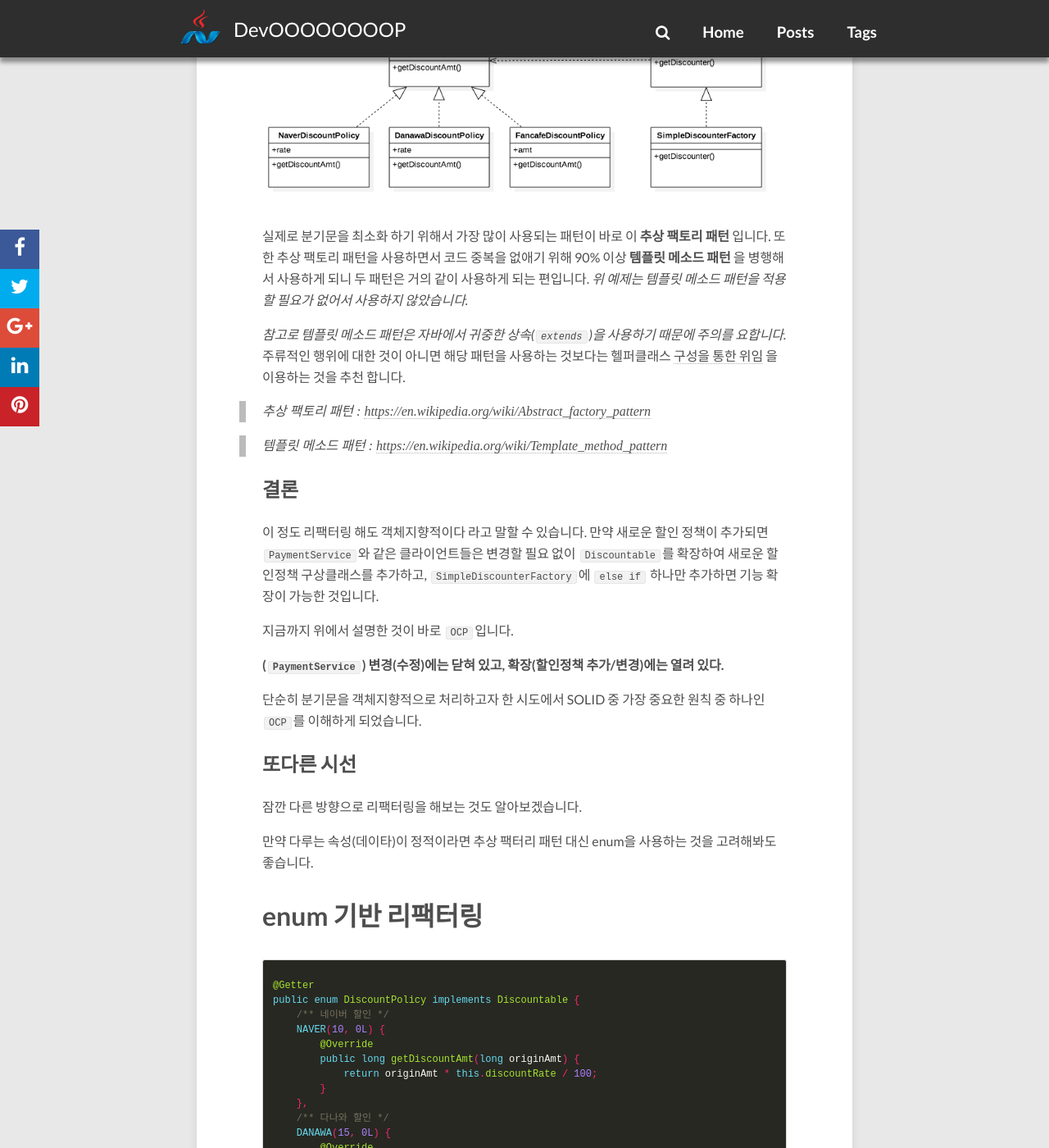
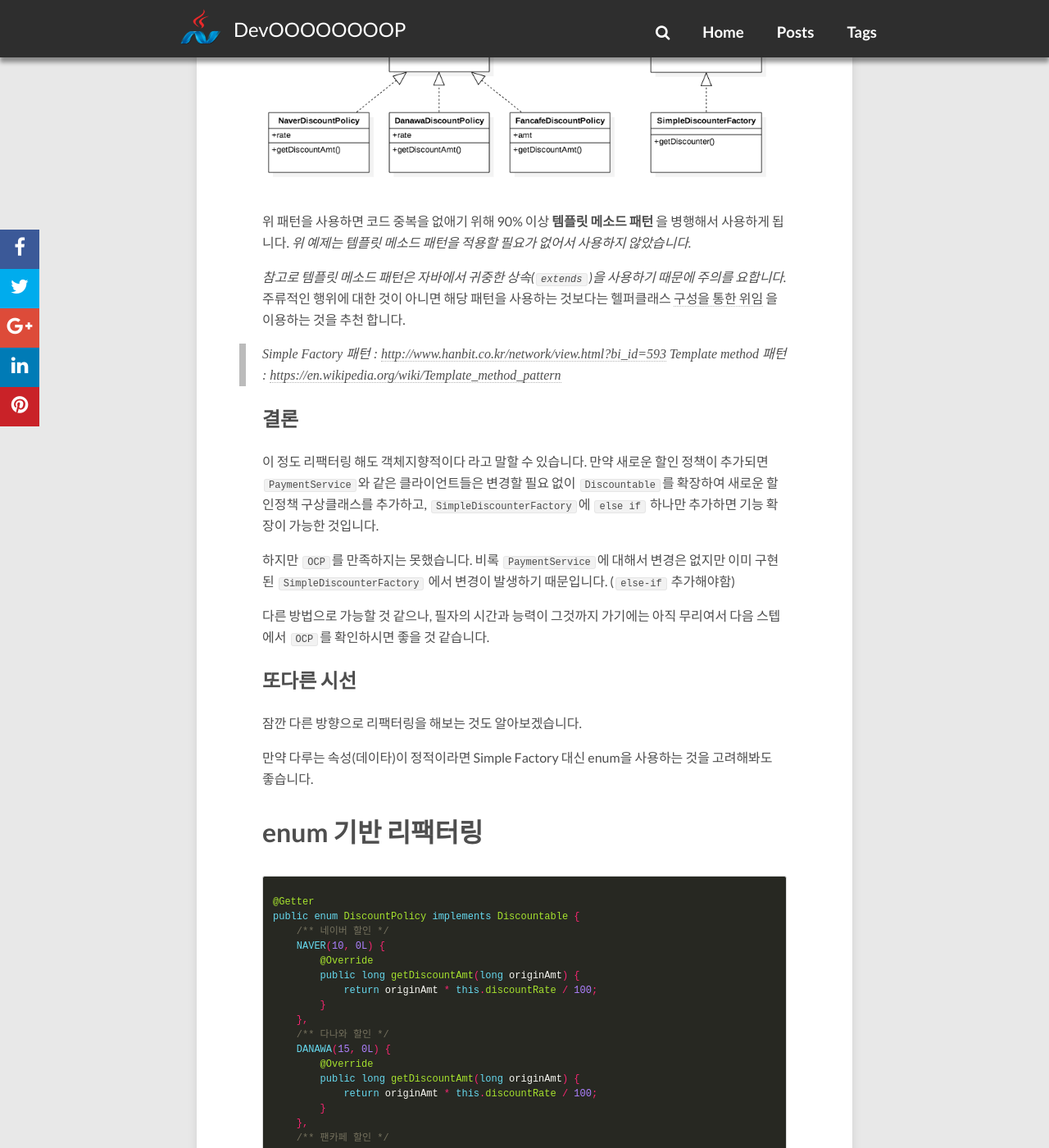
Before and after one commit to redutan/redutan.github.io, a Jekyll site: the page built from _posts/2016/2016-03-31-anti-oop-if.markdown, in a window 1280 px wide and 1400 px high, scrolled down 6819 px. Shown: the whole window at 82% size. Built offline with Jekyll 4.4.1, drawn with Linux system fonts in a browser that asks for light colours; nearby versions of some CDN libraries; comment, search, counter and statistics services are not loaded; some of the changed text lies outside the part shown.

Commit message:
포스팅 오류 수정

```diff
--- a/_posts/2016/2016-03-31-anti-oop-if.markdown
+++ b/_posts/2016/2016-03-31-anti-oop-if.markdown
@@ -233,7 +233,6 @@ public class PaymentService {
         ...
     }
 
-    // 팩토리 메서드
     private Discountable getDiscounter(String discountCode) {
         if ("NAVER".equals(discountCode)) {   // 네이버검색 할인
             return new NaverDiscountPolicy();
@@ -256,9 +255,9 @@ public class PaymentService {
 이번에도 이전과 마찬가지로 인터페이스 추출을 시도할 건데 여기에서 분리할 것은 바로 **할인 정책 생성**
 입니다.
 
-생성 패턴 중 가장 대중적인 **추상 팩토리 패턴** 을 사용하겠습니다.
+가장 간단한 Factory를 사용하겠습니다.
 
-# Step 2-2. 추상 팩토리 패턴
+# Step 2-2. Simple Factory
 
 {% highlight java %}
 /** 할인 생성 팩토리 */
@@ -302,7 +301,7 @@ public class SimpleDiscounterFactory {
 
 이제야 깔끔하게 역할이 분리되었으며, 추상화를 바탕으로 유연함의 기틀이 마련되었습니다.
 
-## 추상 팩토리 정리
+## 리팩토링 후 정리
 
 ### 역할(책임)
 
@@ -310,7 +309,7 @@ public class SimpleDiscounterFactory {
 - 할인 : `Discountable`
 - 할인생성 : `DiscounterFactory`
 
-### 유연성확보
+### 유연성확보(기존과 동일)
 
 **`DIP`를 통해서 강결합의 구상클래스가 아니라 유연한 인터페이스를 바탕으로 객체 의존성 확보**
 
@@ -318,10 +317,8 @@ public class SimpleDiscounterFactory {
 
 ![Factory](/attach/2016/POEAA/ClassDiagram-AntiOOP-Factory.png)
 
-실제로 분기문을 최소화 하기 위해서 가장 많이 사용되는 패턴이 바로 이 **추상 팩토리 패턴** 입니다.
-또한 추상 팩토리 패턴을 사용하면서 코드 중복을 없애기 위해 90% 이상 **템플릿 메소드 패턴** 을 병행해서
-사용하게 되니 두 패턴은 거의 같이 사용하게 되는 편입니다. _위 예제는 템플릿 메소드 패턴을 적용할
-필요가 없어서 사용하지 않았습니다._
+위 패턴을 사용하면 코드 중복을 없애기 위해 90% 이상 **템플릿 메소드 패턴** 을 병행해서 사용하게 됩니다.
+_위 예제는 템플릿 메소드 패턴을 적용할 필요가 없어서 사용하지 않았습니다._
 
 _참고로 템플릿 메소드 패턴은 자바에서 귀중한 상속(`extends`)을 사용하기 때문에 주의를 요합니다._
 주류적인 행위에 대한 것이 아니면 해당 패턴을 사용하는 것보다는 헬퍼클래스 [구성을 통한 위임][e726d400] 을 이용하는 것을 추천
@@ -329,11 +326,10 @@ _참고로 템플릿 메소드 패턴은 자바에서 귀중한 상속(`extends`
 
   [e726d400]: http://redutan.github.io/2016/02/26/effective-java2-chapter04#rule-16------ "Rule 16 - 계승(상속)하는 대신 구성하라"
 
-> 추상 팩토리 패턴 : [https://en.wikipedia.org/wiki/Abstract_factory_pattern][25ced73b]
+> Simple Factory 패턴 : [http://www.hanbit.co.kr/network/view.html?bi_id=593][8668626b]
+> Template method 패턴 : [https://en.wikipedia.org/wiki/Template_method_pattern][878df5f5]
 
-> 템플릿 메소드 패턴 : [https://en.wikipedia.org/wiki/Template_method_pattern][878df5f5]
-
-  [25ced73b]: https://en.wikipedia.org/wiki/Abstract_factory_pattern "Abstract factory pattern"
+  [8668626b]: http://www.hanbit.co.kr/network/view.html?bi_id=593 "Simple factory pattern"
   [878df5f5]: https://en.wikipedia.org/wiki/Template_method_pattern "Template method pattern"
 
 ## 결론
@@ -342,18 +338,17 @@ _참고로 템플릿 메소드 패턴은 자바에서 귀중한 상속(`extends`
 같은 클라이언트들은 변경할 필요 없이 `Discountable`를 확장하여 새로운 할인정책 구상클래스를 추가하고,
 `SimpleDiscounterFactory`에 `else if` 하나만 추가하면 기능 확장이 가능한 것입니다.
 
-지금까지 위에서 설명한 것이 바로 `OCP`입니다.
+하지만 `OCP`를 만족하지는 못했습니다. 비록 `PaymentService`에 대해서 변경은 없지만
+이미 구현된 `SimpleDiscounterFactory` 에서 변경이 발생하기 때문입니다. (`else-if` 추가해야함)
 
-**(`PaymentService`) 변경(수정)에는 닫혀 있고, 확장(할인정책 추가/변경)에는 열려 있다.**
-
-단순히 분기문을 객체지향적으로 처리하고자 한 시도에서 SOLID 중 가장 중요한 원칙 중 하나인 `OCP`를 이해하게
-되었습니다.
+다른 방법으로 가능할 것 같으나, 필자의 시간과 능력이 그것까지 가기에는 아직 무리여서 다음 스텝에서 `OCP`를
+확인하시면 좋을 것 같습니다.
 
 ## 또다른 시선
 
 잠깐 다른 방향으로 리팩터링을 해보는 것도 알아보겠습니다.
 
-만약 다루는 속성(데이타)이 정적이라면 추상 팩터리 패턴 대신 enum을 사용하는 것을 고려해봐도 좋습니다.
+만약 다루는 속성(데이타)이 정적이라면 Simple Factory 대신 enum을 사용하는 것을 고려해봐도 좋습니다.
 
 # enum 기반 리팩터링
 
@@ -421,8 +416,11 @@ public class PaymentService {
 {% endhighlight %}
 
 위와 같이 enum 별로 할인 인터페이스를 구현하게 만들어서 깔끔한 코드를 만들 수 있습니다.
-이전의 추상 팩토리 패턴과는 달리 분기문 자체가 아예 필요없고, 확장도 enum 상수를 하나 구현하면 되므로,
+이전의 Simple Factory과는 달리 분기문 자체가 아예 필요없고, 확장도 enum 상수를 하나 구현하면 되므로,
 더 나아보입니다.
+
+거기에다가 enum 상수 추가 만으로도 그 외에 코드 변경 없이 확장(신규 할인정책 추가)이 가능하므로 `OCP`를 만족한다고 볼 수
+있습니다.
 
 하지만 위에서도 언급했다시피 데이타가 정적 즉 변화할 가능성이 없는 객체를 다룰 경우에만 사용하는 것이 좋습니다.
 단점을 살펴보면
@@ -433,9 +431,9 @@ public class PaymentService {
 - 상속이나 확장이 일부 제한되기 때문에 유연성이 조금 떨어진다.
 
 만약 예를 들어서 네이버의 할인율이 10%인데 갑자기 15%로 변경될 경우 어플리케이션을 다시 배포해야 합니다.
-물론 위 추상 팩토리 패턴을 이용할 경우에도 마찬가지 입니다만, 조금 더 개선하면 유연하게 대응할 수 있습니다.
+물론 위 Simple Factory 패턴을 이용할 경우에도 마찬가지 입니다만, 조금 더 개선하면 유연하게 대응할 수 있습니다.
 
-다음 예재를 통해서 알아봅시다.
+다음 예제를 통해서 알아봅시다.
 
 # Step 3. 도메인 객체(Entity) 기반 리팩터링
 
@@ -503,21 +501,12 @@ public interface DiscounterRepository<T extends AbstractDiscounter>
         extends JpaRepository<T, Long> {
     /** 할인코드로 할인 조회 */
     T findByCode(String code);
-}
-{% endhighlight %}
 
-{% highlight java %}
-@Component
-class SimpleDiscounterFactory {
-    @Autowired
-    DiscounterRepository<AbstractDiscounter> discounterRepository;
-
-    @Override
-    public Discountable getDiscounter(String discountCode) {
-        if (discountCode == null)
+    /** 할인정책을 조회한다. 만약 없으면 기본정책(할인없음) 반환 */
+    default T findByCodeOrDefault(String code) {
+        if (code == null)
             return Discountable.NONE;
-        AbstractDiscounter discounter =
-                discounterRepository.findByCode(discountCode);
+        T discounter = this.findByCode(code);
         return discounter == null ? Discountable.NONE : discounter;
     }
 }
@@ -580,9 +569,23 @@ Entity 안에 있기 때문에 객체지향의 근본인 **연관된 상태와
 
 # 결론
 
+궁긍적으로 분기문을 없앨 수는 없습니다. 특히 유효성 체크와 같은 분기문은 계속 유지되어야 합니다.
+제가 위에서 말하는 것은 도메인 로직을 분기하는 분기문을 복수 번 반복하게 하는 것이 아니라 최소 1번 또는
+하나의 구상 클래스 내에서 복수 번 관리하게 되어서 같은 종류의 로직 분기문이 코드 곳곳에서 발생하는 것을
+방지하기 위해 노력하자 이며, 이를 위한 패턴과 리팩터링 과정을 보여주고 싶었습니다.
+
 - Domain model with JPA 짱짱맨????
-- **객체지향적 프로그래밍을 통해서 분기문을 없애는 노력을 기울이면 유연하고 응집력 있는 코드를 얻음**
+- **객체지향적 프로그래밍을 통해서 로직분기문을 최소화하는 노력을 기울이면 유연하고 응집력 있는 코드를 얻음**
 
 ## 테스트 가능한 예제코드
 
 [https://github.com/redutan/anti-oop.git](https://github.com/redutan/anti-oop.git)
+
+## Added 2016-04-03
+
+몇몇분들이 피드백 주신 내용이 있었습니다 - 정말 고맙습니다.
+
+하마터면 제가 잘못된 지식을 알려드릴 뻔 했습니다. 추상 팩토리 부분을 Simple Factory로 수정하였으며,
+중간에 나온 OCP 는 만족되지 않아서 enum 기반으로 만족할 수 있다고 변경하였습니다. - enum 상수 추가를
+클래스 변경이 아니라 구상체 추가로 판단하고 이렇게 진행하였습니다.
+그 외에 몇몇 오타, 내용 그리고 결론을 더 보강하였습니다.
```
Also changed, not shown: other parts of _posts/2016/2016-03-31-anti-oop-if.markdown (+4 -4 lines).
